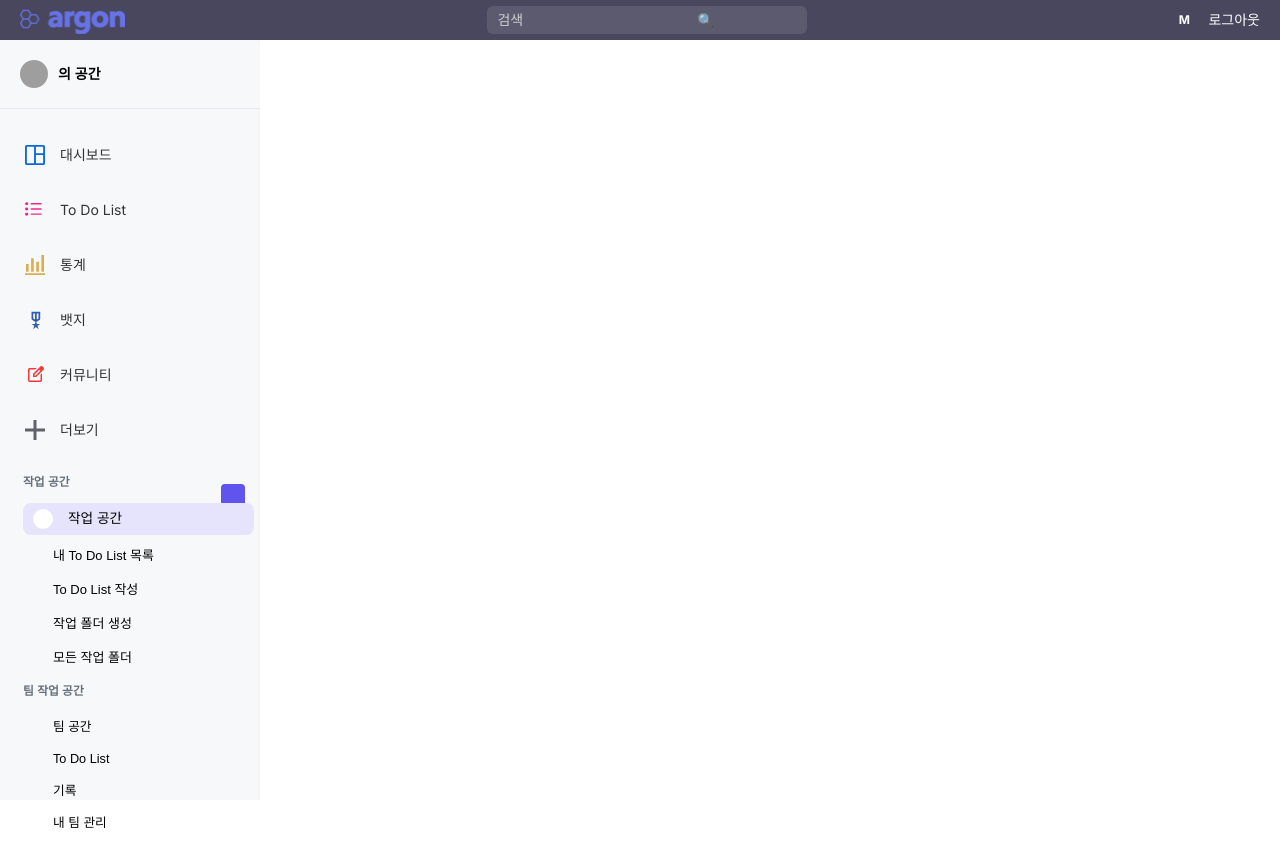
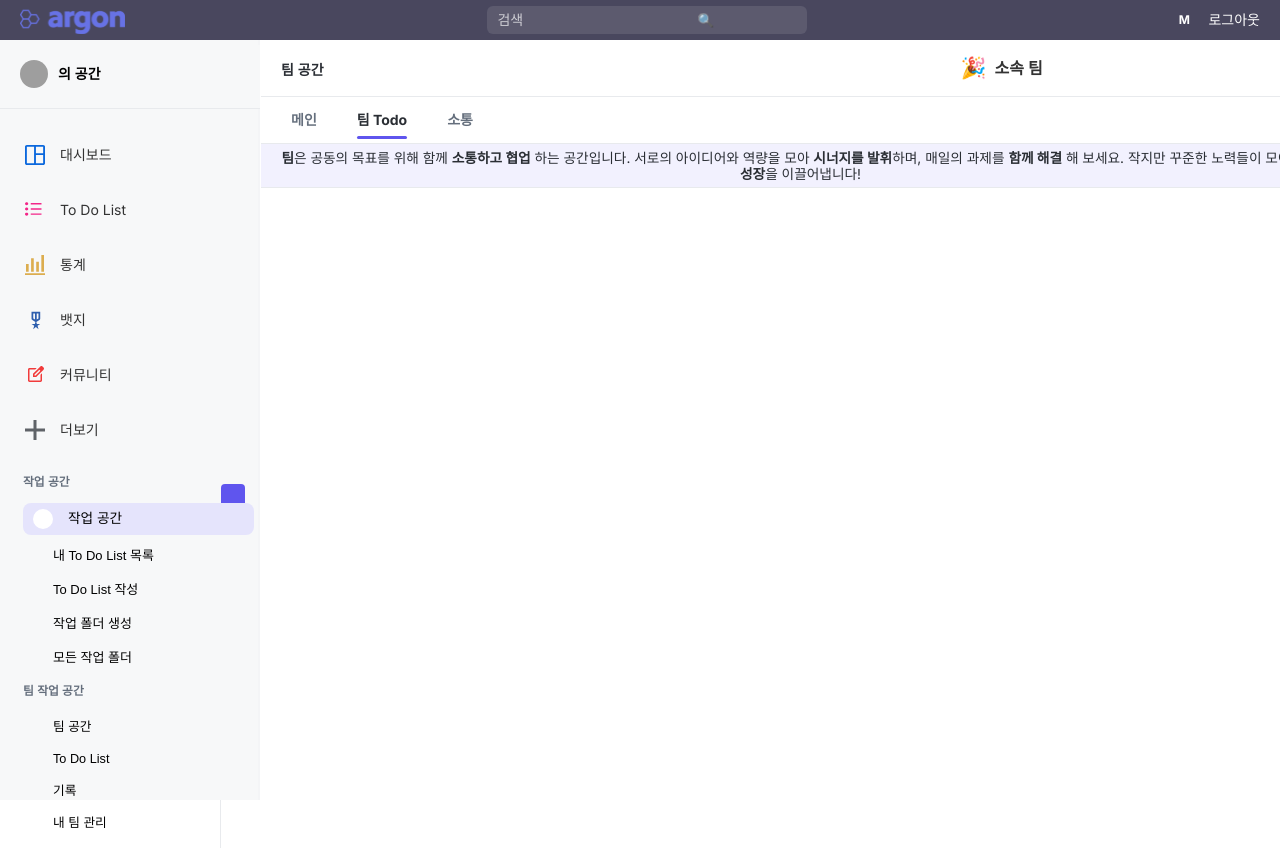
Before and after one commit to SungWookkk/FTT_frontend, a React (Create React App) app: page /team/1/todo in a window 1280 px wide. Built offline with nearby package versions, Linux system fonts and the light colour scheme; grey boxes are pictures that could not be loaded.

Commit message:
4/5 feat: [팀] 팀 Todo MainPage 헤더 추가
- 디자인 통일을 위한 헤더 추가

```diff
--- a/src/components/team/TeamTodoContentPage.js
+++ b/src/components/team/TeamTodoContentPage.js
@@ -1,7 +1,74 @@
+import TeamDropdown from "./TeamDropdown";
+import React from "react";
+import {useHistory, useLocation, useParams} from "react-router-dom";
+import "../team/css/TeamTodoContentPage.css";
+
 const TeamTodoContentPage = () => {
-    return(
-        <h2>2</h2>
-    )
-};
+    const { teamId } = useParams();
+    const history = useHistory();
+    const location = useLocation();   // ← 현재 경로 확인용
+
+    // 현재 경로가 "/team/:teamId"인지 "/team/:teamId/todo"인지 체크
+    const isMainPage = location.pathname === `/team/${teamId}`;
+    const isTodoPage = location.pathname === `/team/${teamId}/todo`;
+
+    return (
+        <div className="dashboard-content">
+            {/* 상단 헤더 */}
+            <div className="dashboard-header">
+                <div className="dashboard-left">
+                    <span className="title-text">팀 공간</span>
+                    <TeamDropdown/>
+                </div>
+            </div>
+
+            {/* 목록 선택 탭 */}
+            <div className="list-tap">
+                <div style={{ display: "flex", alignItems: "center", justifyContent: "space-between", width: "100%" }}>
+                    <div className="list-tab-container">
+                        {/* 메인 탭 */}
+                        <div
+                            className={`tab-item ${isMainPage ? "active" : ""}`}
+                            onClick={() => history.push(`/team/${teamId}`)}
+                        >
+                            메인
+                        </div>
+                        {/* 팀 Todo 탭 */}
+                        <div
+                            className={`tab-item ${isTodoPage ? "active" : ""}`}
+                            onClick={() => history.push(`/team/${teamId}/todo`)}
+                        >
+                            팀 Todo
+                        </div>
+                        {/* 소통 탭 (예: /team/:teamId/chat) - 경로 준비 시 추가 */}
+                        <div className="tab-item">소통</div>
+                    </div>
+                </div>
+            </div>
+
+            {/* 알림 배너 */}
+            <div className="alert-banner">
+                <p className="alert-text">
+                    <span className="highlight-text">팀</span>
+                    <span className="normal-text">은 공동의 목표를 위해 함께 </span>
+                    <span className="highlight-text">소통하고 협업</span>
+                    <span className="normal-text">
+            {" "}
+                        하는 공간입니다. 서로의 아이디어와 역량을 모아{" "}
+          </span>
+                    <span className="highlight-text">시너지를 발휘</span>
+                    <span className="normal-text">하며, 매일의 과제를 </span>
+                    <span className="highlight-text">함께 해결</span>
+                    <span className="normal-text">
+            {" "}
+                        해 보세요. 작지만 꾸준한 노력들이 모여{" "}
+          </span>
+                    <span className="highlight-text">팀의 성장</span>
+                    <span className="normal-text">을 이끌어냅니다!</span>
+                </p>
+            </div>
+        </div>
+    );
+}
 
 export default TeamTodoContentPage;
--- /dev/null
+++ b/src/components/team/css/TeamTodoContentPage.css
@@ -0,0 +1,10 @@
+/* 대시보드 전체 컨텐츠 스타일 */
+.dashboard-content {
+    margin-left: 220px;
+    width: calc(100%);
+    height: 100vh;
+    background-color: #ffffff;
+    box-sizing: border-box;
+    border-left: 1px solid #e8eaed;
+    overflow-y: auto;
+}
```
